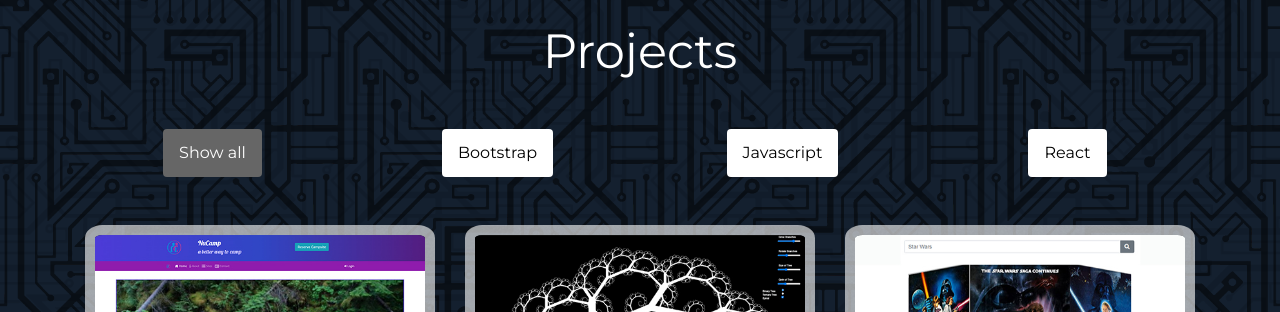
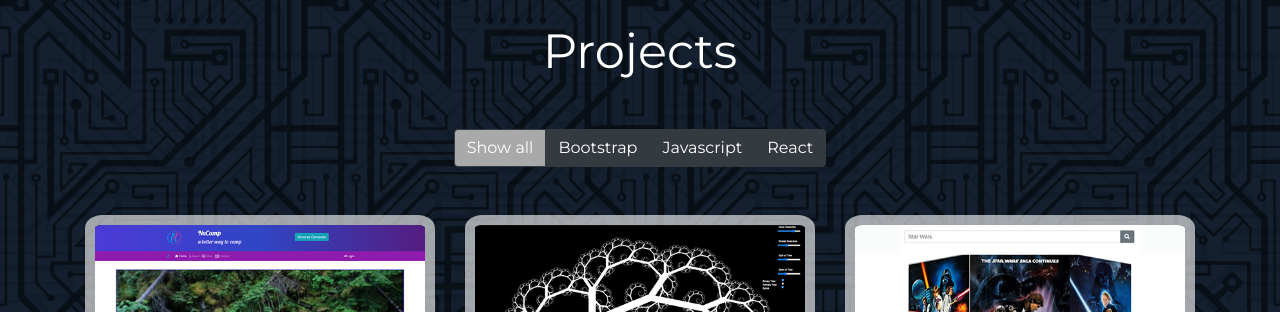
Before and after one commit to bsleon/Portfolio, a website: page index.html in a window 1280 px wide. Shown: the part 2980-3292 px from the top of the page. Drawn offline with nearby package versions, Linux system fonts and the light colour scheme.

Commit message:
Fix mixitup project buttons

```diff
--- a/css/styles.scss
+++ b/css/styles.scss
@@ -372,24 +372,28 @@ footer ul {
 }
 
 /* Style the buttons */
-.btn {
-	border: none;
-	outline: none;
-	padding: 12px 16px;
-	background-color: white;
-	cursor: pointer;
+// .btn {
+// 	border: none;
+// 	outline: none;
+// 	padding: 12px 16px;
+// 	background-color: white;
+// 	cursor: pointer;
+// }
+
+.mixitup-control-active {
+	background-color:darkgray !important;
 }
 
 /* Add a grey background color on mouse-over */
 .btn:hover {
-	background-color: #ddd;
+	background-color: #ddd !important;
 }
 
 /* Add a dark background color to the active button */
-.btn.active {
-	background-color: #666;
-	color: white;
-}
+// .btn.active {
+// 	background-color: #666;
+// 	color: white;
+// }
 //end photo gallery
 
 /* .skillsnologies i {
--- a/index.html
+++ b/index.html
@@ -261,47 +261,43 @@
 								class="mt-5 mb-5 pt-5 text-center"
 							>
 								<h2 class="mb-5">Projects</h2>
-								<div class="row">
-									<span class="col-3">
+								<div class="row btn-group btn-group-md" role="group">
 										<button
 											id="btnAll"
-											class="btn active text-nowrap"
+											type="button"
+											class="btn btn-dark"
 											data-filter="all"
 											data-mixitup-control
 										>
 											Show all
 										</button>
-									</span>
-									<span class="col-3">
 										<button
 											id="btnbootstrap"
-											class="btn"
+											type="button"
+											class="btn btn-dark"
 											data-filter=".bootstrap"
 											data-mixitup-control
 										>
 											Bootstrap
 										</button>
-									</span>
-									<span class="col-3">
 										<button
 											id="btnJS"
-											class="btn"
+											type="button"
+											class="btn btn-dark"
 											data-filter=".js"
 											data-mixitup-control
 										>
 											Javascript
 										</button>
-									</span>
-									<span class="col-3">
 										<button
 											id="btnreact"
-											class="btn"
+											type="button"
+											class="btn btn-dark"
 											data-filter=".react"
 											data-mixitup-control
 										>
 											React
 										</button>
-									</span>
 								</div>
 							</div>
 
--- a/scripts/scripts.js
+++ b/scripts/scripts.js
@@ -8,15 +8,15 @@ $(function () {
 	});
 
 	//set buttons active
-	var projectBtnContainer = document.getElementById("projectBtnContainer");
-	var btns = projectBtnContainer.getElementsByClassName("btn");
-	for (var i = 0; i < btns.length; i++) {
-		btns[i].addEventListener("click", function () {
-			var current = document.getElementsByClassName("active");
-			current[0].className = current[0].className.replace(" active", "");
-			this.className += " active";
-		});
-	}
+	// var projectBtnContainer = document.getElementById("projectBtnContainer");
+	// var btns = projectBtnContainer.getElementsByClassName("btn");
+	// for (var i = 0; i < btns.length; i++) {
+	// 	btns[i].addEventListener("click", function () {
+	// 		var current = document.getElementsByClassName("active");
+	// 		current[0].className = current[0].className.replace(" active", "");
+	// 		this.className += " active";
+	// 	});
+	// }
 
 	var gallery = document.querySelector("#gallery");
 
```
Also changed, not shown: css/styles.css, dist/css/main.css, dist/index.html, dist/js/main.js.
